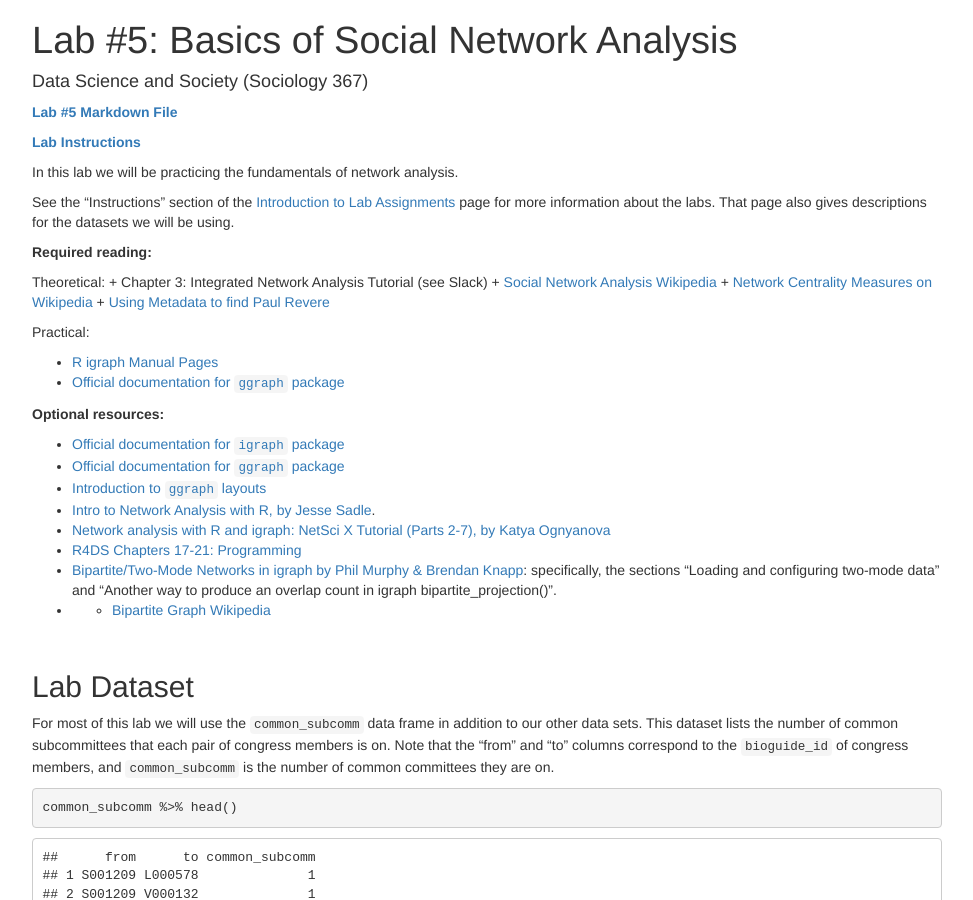
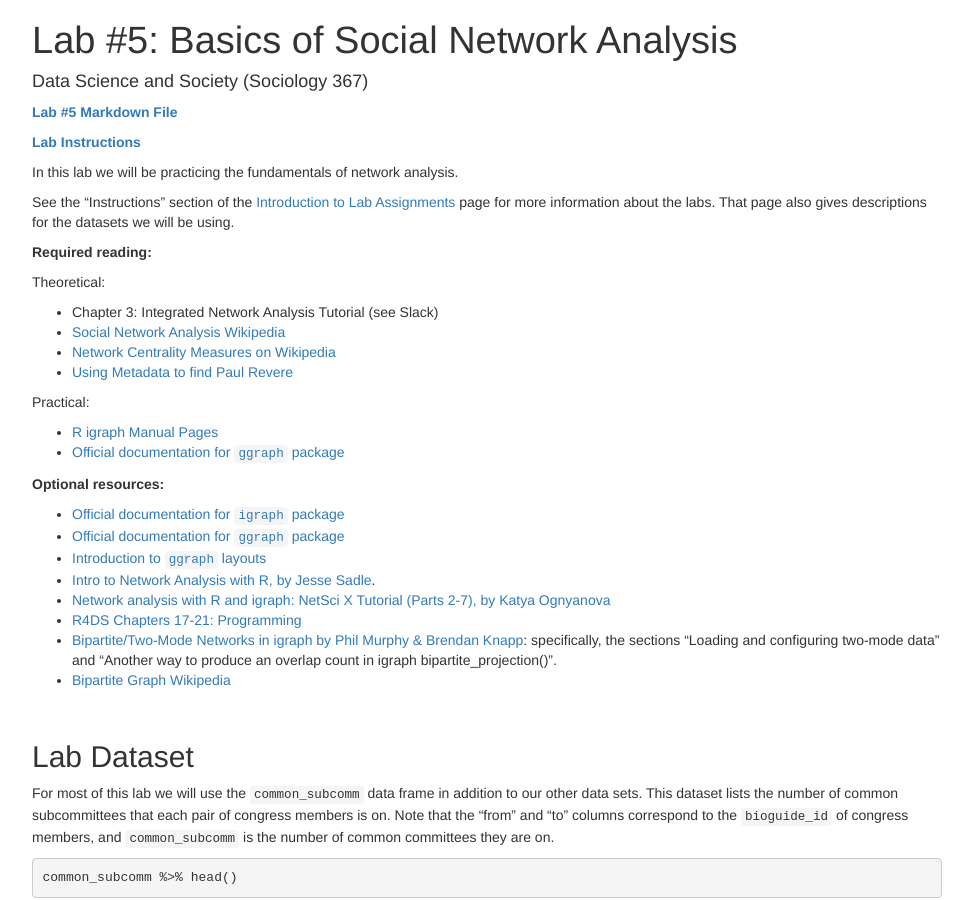
Before and after one commit to dssoc/dssoc.github.io, a Jekyll site: the page assignments/Lab_5.html, which Jekyll copies as it is, in a window 1280 px wide and 900 px high. Shown: the whole window, without its empty margins (153-1126 px from the left). Built offline with Jekyll 4.4.1, drawn with Linux system fonts in a browser that asks for light colours; an icon font too large for the unit is left out.

Commit message:
fixed formatting issue

```diff
--- a/assignments/Lab_5.html
+++ b/assignments/Lab_5.html
@@ -175,7 +175,13 @@ pre code {
 <p>In this lab we will be practicing the fundamentals of network analysis.</p>
 <p>See the “Instructions” section of the <a href="https://dssoc.github.io/assignments/lab_instructions.html">Introduction to Lab Assignments</a> page for more information about the labs. That page also gives descriptions for the datasets we will be using.</p>
 <p><strong>Required reading:</strong></p>
-<p>Theoretical: + Chapter 3: Integrated Network Analysis Tutorial (see Slack) + <a href="https://en.wikipedia.org/wiki/Social_network_analysis">Social Network Analysis Wikipedia</a> + <a href="https://en.wikipedia.org/wiki/Centrality">Network Centrality Measures on Wikipedia</a> + <a href="https://kieranhealy.org/blog/archives/2013/06/09/using-metadata-to-find-paul-revere/">Using Metadata to find Paul Revere</a></p>
+<p>Theoretical:</p>
+<ul>
+<li>Chapter 3: Integrated Network Analysis Tutorial (see Slack)</li>
+<li><a href="https://en.wikipedia.org/wiki/Social_network_analysis">Social Network Analysis Wikipedia</a></li>
+<li><a href="https://en.wikipedia.org/wiki/Centrality">Network Centrality Measures on Wikipedia</a></li>
+<li><a href="https://kieranhealy.org/blog/archives/2013/06/09/using-metadata-to-find-paul-revere/">Using Metadata to find Paul Revere</a></li>
+</ul>
 <p>Practical:</p>
 <ul>
 <li><a href="https://igraph.org/r/doc/aaa-igraph-package.html">R igraph Manual Pages</a></li>
@@ -190,9 +196,7 @@ pre code {
 <li><a href="https://kateto.net/networks-r-igraph">Network analysis with R and igraph: NetSci X Tutorial (Parts 2-7), by Katya Ognyanova</a></li>
 <li><a href="https://r4ds.had.co.nz/program-intro.html">R4DS Chapters 17-21: Programming</a></li>
 <li><a href="https://rpubs.com/pjmurphy/317838">Bipartite/Two-Mode Networks in igraph by Phil Murphy &amp; Brendan Knapp</a>: specifically, the sections “Loading and configuring two-mode data” and “Another way to produce an overlap count in igraph bipartite_projection()”.</li>
-<li><ul>
 <li><a href="https://en.wikipedia.org/wiki/Bipartite_graph">Bipartite Graph Wikipedia</a></li>
-</ul></li>
 </ul>
 <p><br /></p>
 <div id="lab-dataset" class="section level2">
```
Also changed, not shown: assignments/Lab_5.Rmd (+7 -6 lines).
